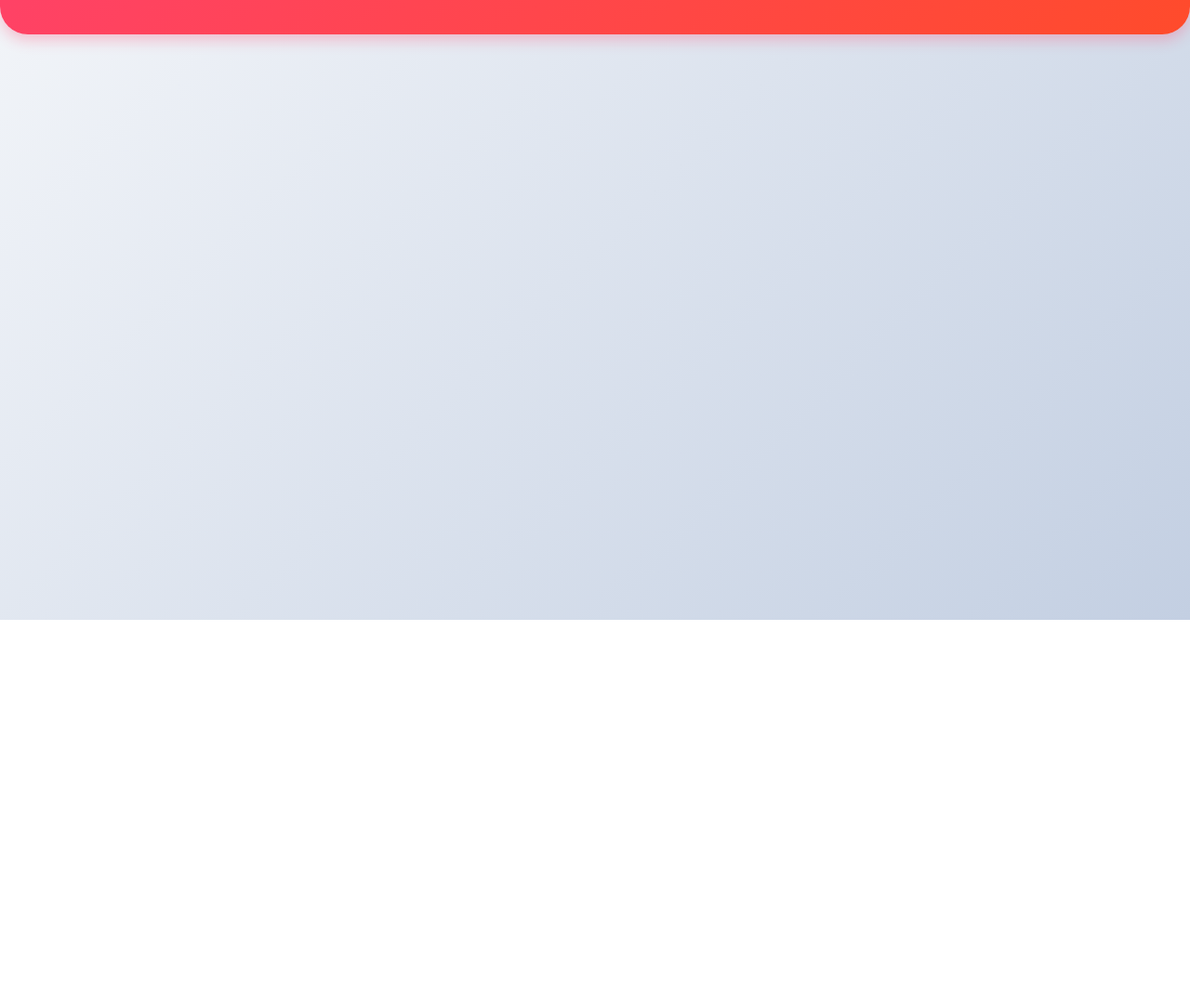
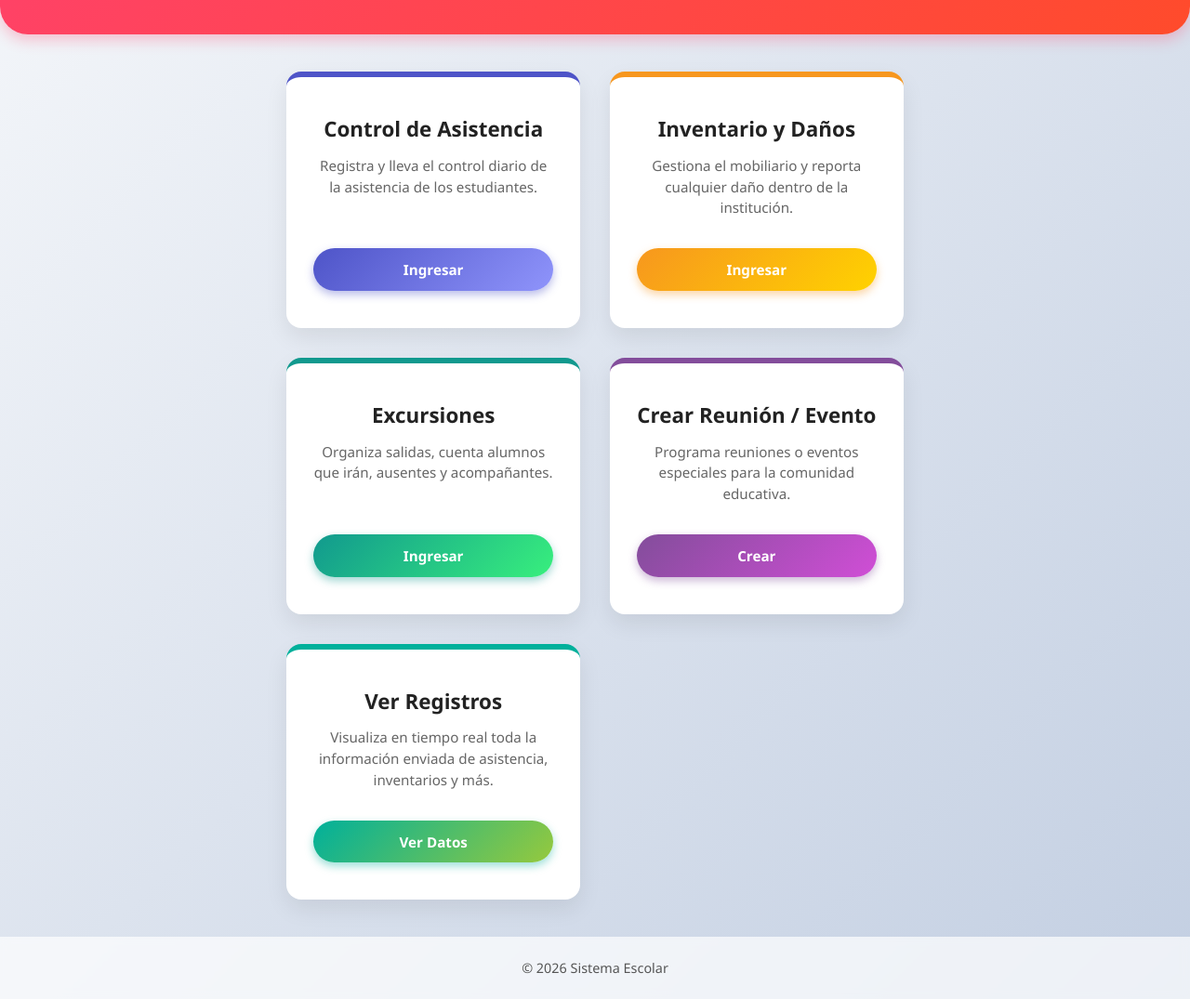
Before and after one commit to andercol852-dev/pagina-PFC, a plain HTML site: page index.html in a window 1280 px wide. Shown: the part 133-1208 px from the top of the page at 93% size. Before the commit the page ends 800 px from the top, so only its background shows below. Drawn offline with Linux system fonts and the light colour scheme.

Commit message:
Update index.html

```diff
--- a/index.html
+++ b/index.html
@@ -152,4 +152,55 @@
     <div class="container">
         <div class="grid-menu">
             <!-- Módulo de Asistencia -->
-            <div class
+            <div class="card card-asistencia">
+                <div>
+                    <h3>Control de Asistencia</h3>
+                    <p>Registra y lleva el control diario de la asistencia de los estudiantes.</p>
+                </div>
+                <a href="asistencia.html" class="btn">Ingresar</a>
+            </div>
+
+            <!-- Módulo de Inventario -->
+            <div class="card card-inventario">
+                <div>
+                    <h3>Inventario y Daños</h3>
+                    <p>Gestiona el mobiliario y reporta cualquier daño dentro de la institución.</p>
+                </div>
+                <a href="inventario.html" class="btn">Ingresar</a>
+            </div>
+
+            <!-- Módulo de Excursiones -->
+            <div class="card card-excursion">
+                <div>
+                    <h3>Excursiones</h3>
+                    <p>Organiza salidas, cuenta alumnos que irán, ausentes y acompañantes.</p>
+                </div>
+                <a href="excursiones.html" class="btn">Ingresar</a>
+            </div>
+
+            <!-- Módulo de Creación de Reuniones (NUEVO) -->
+            <div class="card card-reunion">
+                <div>
+                    <h3>Crear Reunión / Evento</h3>
+                    <p>Programa reuniones o eventos especiales para la comunidad educativa.</p>
+                </div>
+                <a href="reuniones.html" class="btn">Crear</a>
+            </div>
+
+            <!-- Módulo de Registros Generales -->
+            <div class="card card-registros">
+                <div>
+                    <h3>Ver Registros</h3>
+                    <p>Visualiza en tiempo real toda la información enviada de asistencia, inventarios y más.</p>
+                </div>
+                <a href="reportes.html" class="btn">Ver Datos</a>
+            </div>
+        </div>
+    </div>
+
+    <footer>
+        <p>&copy; 2026 Sistema Escolar</p>
+    </footer>
+
+</body>
+</html>
```
